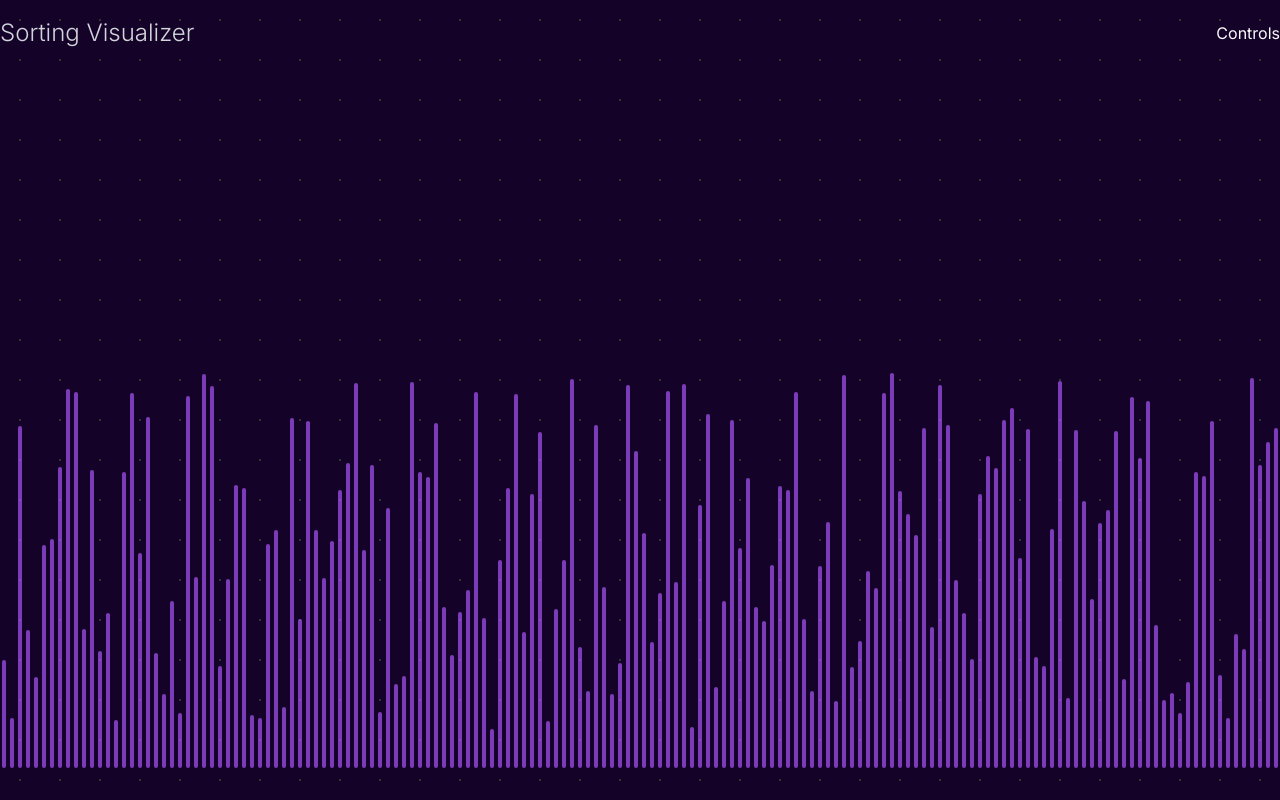
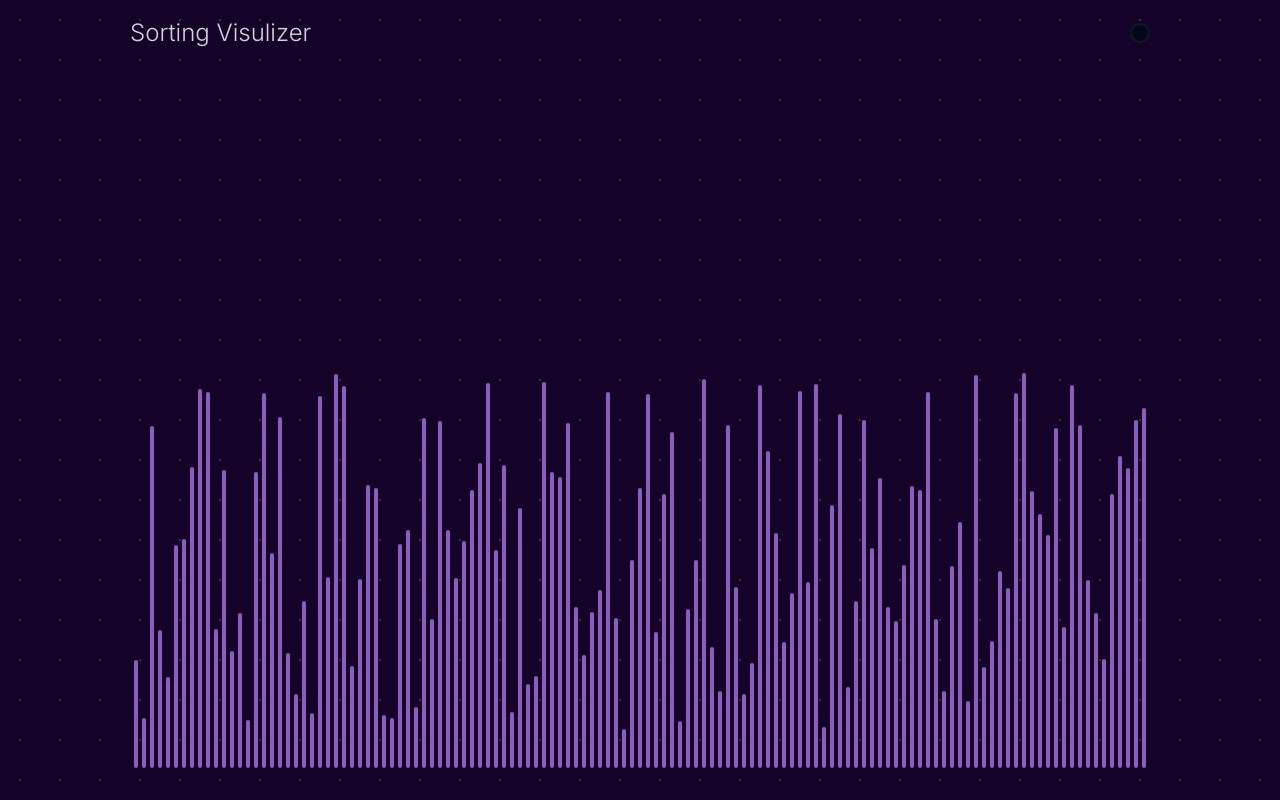
Before and after one commit to BajraYeJoon/next-sorting-visualizer, a Next.js app: page / in a window 1280 px wide. Built offline with nearby package versions, Linux system fonts and the light colour scheme.

Commit message:
chore: Add @radix-ui/react-slider dependency and implement Slider component

```diff
--- a/package.json
+++ b/package.json
@@ -9,6 +9,7 @@
     "lint": "next lint"
   },
   "dependencies": {
+    "@radix-ui/react-slider": "^1.2.0",
     "class-variance-authority": "^0.7.0",
     "clsx": "^2.1.1",
     "lucide-react": "^0.407.0",
--- a/src/app/page.tsx
+++ b/src/app/page.tsx
@@ -1,35 +1,42 @@
 "use client";
+import { Slider } from "@/components/ui/slider";
 import { useSortingAlgorithmContext } from "@/context/visualizer";
-import Image from "next/image";
+import { useEffect } from "react";
 
 export default function Home() {
-  const { arrayToSort } = useSortingAlgorithmContext();
+  const { arrayToSort, animationSpeed, isSorting, setAnimationSpeed } =
+    useSortingAlgorithmContext();
+
+  useEffect(() => {
+    console.log("animationSpeed", animationSpeed);
+  }, [animationSpeed]);
 
   return (
     <main className="absolute top-0 h-screen w-screen z-[-2] bg-[#000000] bg-[radial-gradient(#ffffff33_1px,#150229_1px)] bg-[size:40px_40px]">
       <div className="flex h-full justify-center">
         <div
           id="content-container"
-          className="flex max-w-[1280px] w-full flex-col lg:px-0 px-4"
+          className="flex max-w-[1020px] w-full flex-col lg:px-0 px-4"
         >
           <div className="h-[66px] relative flex items-center justify-between w-full">
             <h1 className="text-gray-300 text-2xl font-light hidden md:flex">
-              Sorting Visualizer
+              Sorting Visulizer
             </h1>
-            <div className="flex items-center justify-center gap-4">
-              Controls
+            <div className="flex items-center justify-center max-w-[1280px] gap-4 bg-white">
+              <Slider
+                disabled={isSorting}
+                value={[animationSpeed]}
+                handleChange={(e) => setAnimationSpeed(Number(e.target.value))}
+              />
             </div>
           </div>
-
           <div className="relative h-[calc(100vh-66px)] w-full">
             <div className="absolute bottom-[32px] w-full mx-auto left-0 right-0 flex justify-center items-end">
               {arrayToSort.map((value, index) => (
                 <div
                   key={index}
-                  className="array-line relative w-1 mx-0.5 shadow-lg opacity-70 rounded-lg bg-purple-500"
-                  style={{
-                    height: `${value}px`,
-                  }}
+                  className="array-line relative w-1 mx-0.5 shadow-lg opacity-70 rounded-lg bg-purple-400"
+                  style={{ height: `${value}px` }}
                 ></div>
               ))}
             </div>
--- /dev/null
+++ b/src/components/ui/slider.tsx
@@ -0,0 +1,41 @@
+"use client";
+
+import * as React from "react";
+import * as SliderPrimitive from "@radix-ui/react-slider";
+import { MAX_ANIMATION_SPEED, MIN_ANIMATION_SPEED } from "@/lib/constant";
+import { cn } from "@/lib/utils";
+
+const Slider = React.forwardRef<
+  React.ElementRef<typeof SliderPrimitive.Root>,
+  React.ComponentPropsWithoutRef<typeof SliderPrimitive.Root> & {
+    handleChange?: (e: React.ChangeEvent<HTMLInputElement>) => void;
+  }
+>(
+  (
+    {
+      className,
+      min = MIN_ANIMATION_SPEED,
+      max = MAX_ANIMATION_SPEED,
+      handleChange,
+      ...props
+    },
+    ref
+  ) => (
+    <SliderPrimitive.Root
+      ref={ref}
+      className={cn(
+        "relative bg-white flex w-full touch-none select-none items-center",
+        className
+      )}
+      {...props}
+    >
+      <SliderPrimitive.Track className="relative h-2 w-full grow overflow-hidden rounded-full bg-secondary">
+        <SliderPrimitive.Range className="absolute h-full bg-primary" />
+      </SliderPrimitive.Track>
+      <SliderPrimitive.Thumb className="block h-5 w-5 rounded-full border-2 border-primary bg-background ring-offset-background transition-colors focus-visible:outline-none focus-visible:ring-2 focus-visible:ring-ring focus-visible:ring-offset-2 disabled:pointer-events-none disabled:opacity-50" />
+    </SliderPrimitive.Root>
+  )
+);
+Slider.displayName = SliderPrimitive.Root.displayName;
+
+export { Slider };
```
Also changed, not shown: 1 other file (tests, documents, lock files or other folders).
